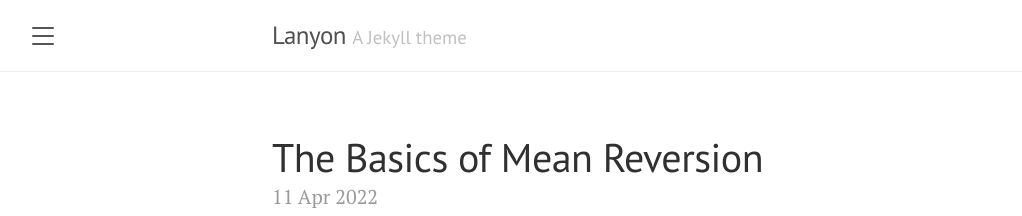
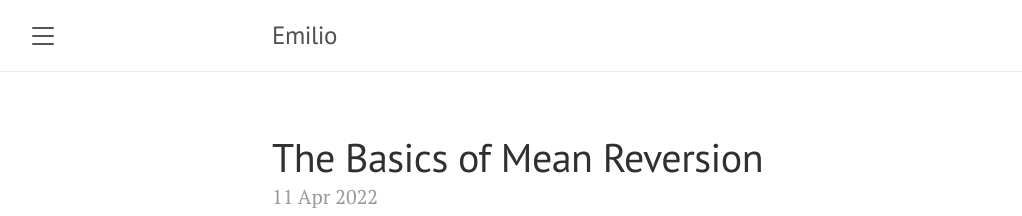
Before and after one commit to emialb34i/emialb34i.github.io, a Jekyll site: the page built from index.html, in a window 1280 px wide. Shown: the top 216 px of the page, without its empty margins (8-1030 px from the left). Built offline with Jekyll 4.4.1, drawn with Linux system fonts in a browser that asks for light colours; the list of posts is cut into pages by our own code; part of the change alters nothing that is shown.

```diff
--- a/_config.yml
+++ b/_config.yml
@@ -1,7 +1,7 @@
 # Setup
-title:               Lanyon
-tagline:             'A Jekyll theme'
-description:         'A reserved <a href="https://jekyllrb.com" target="_blank">Jekyll</a> theme that places the utmost gravity on content with a hidden drawer. Made by <a href="https://twitter.com/mdo" target="_blank">@mdo</a>.'
+title:               Emilio
+tagline:             ''
+description:         ''
 url:                 https://emialb34i.github.io
 baseurl:             ''
 paginate:            5
@@ -9,9 +9,12 @@ permalink:           pretty
 
 # About/contact
 author:
-  name:              Mark Otto
-  url:               https://twitter.com/mdo
-  email:             markdotto@gmail.com
+  name:              Emilio Alberini
+  url:               https://emialb34i.github.io
+  email:             emilio.alberini@gmail.com
+
+github:
+  repo:           https://github.com/emialb34i
 
 # Gems
 plugins:
@@ -19,4 +22,4 @@ plugins:
 
 # Custom vars
 version:             1.1.0
-google_analytics_id: #UA-XXXX-Y
+google_analytics_id: G-7H3TTHYKFZ
```
